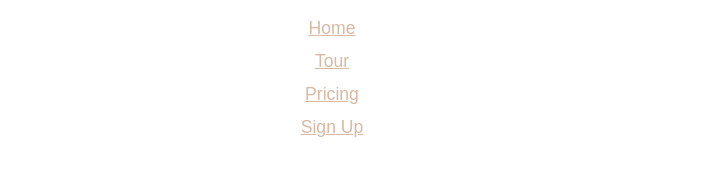
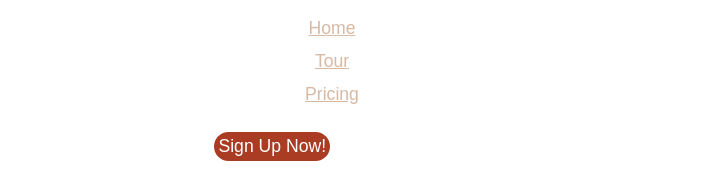
Before and after one commit to shannonhawn/dsn1675-saas-website, a plain HTML site: page signup.html in a window 1280 px wide. Shown: the part 625-800 px from the top of the page, 0-726 px from the left. Drawn offline with Linux system fonts and the light colour scheme.

Commit message:
added button for sign-up

```diff
--- a/signup.html
+++ b/signup.html
@@ -53,8 +53,8 @@
     <li class="push-1-4"><a class="island-1-4" href="index.html">Home</a></li>
     <li class="push-1-4"><a class="island-1-4" href="tour.html">Tour</a></li>
     <li class="push-1-4"><a class="island-1-4" href="price.html">Pricing</a></li>
-    <li class="push-1-4"><a class="island-1-4" href="signup.html">Sign Up</a></li>
 </ul>
+<a class="btn-hero" href="signup.html"> Sign Up Now! </a>
 </div>
 
   <div class="unit text-center xs-1 s-1 m-1-2 l-1-2">
```
